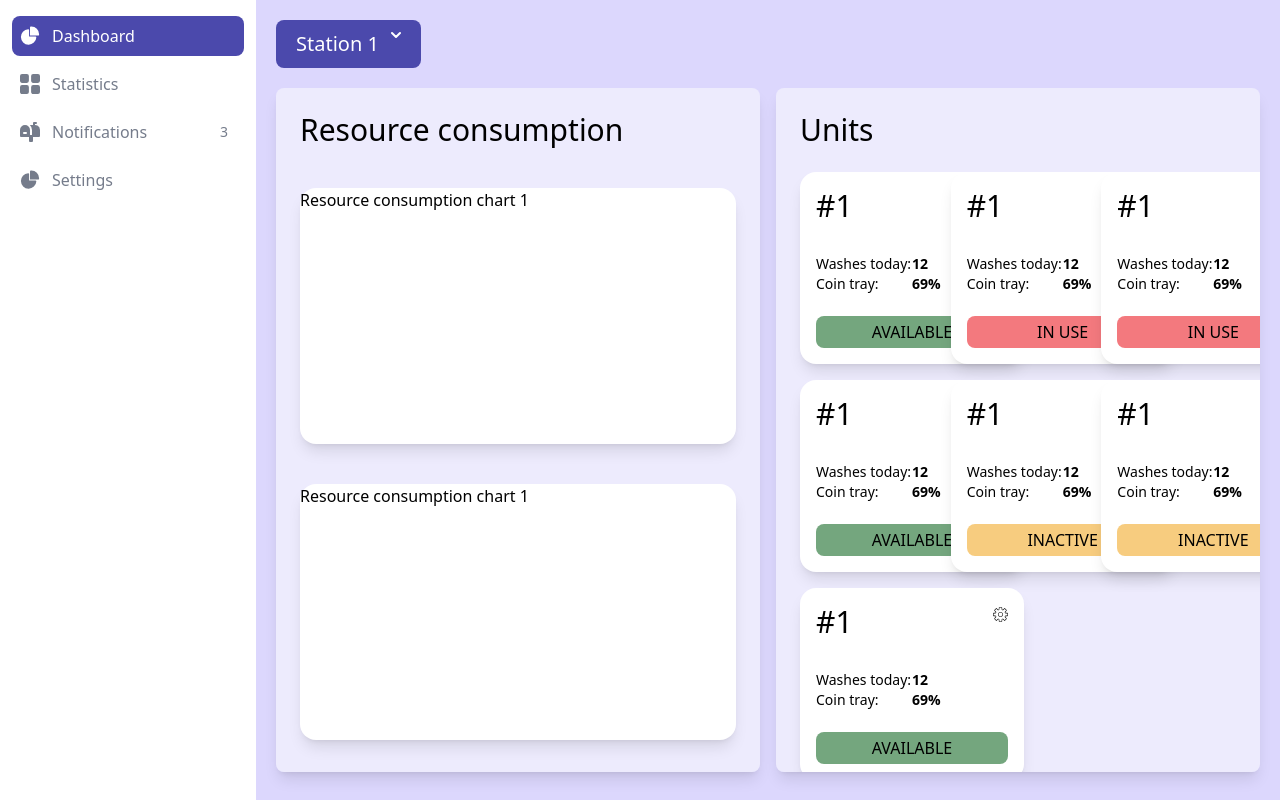
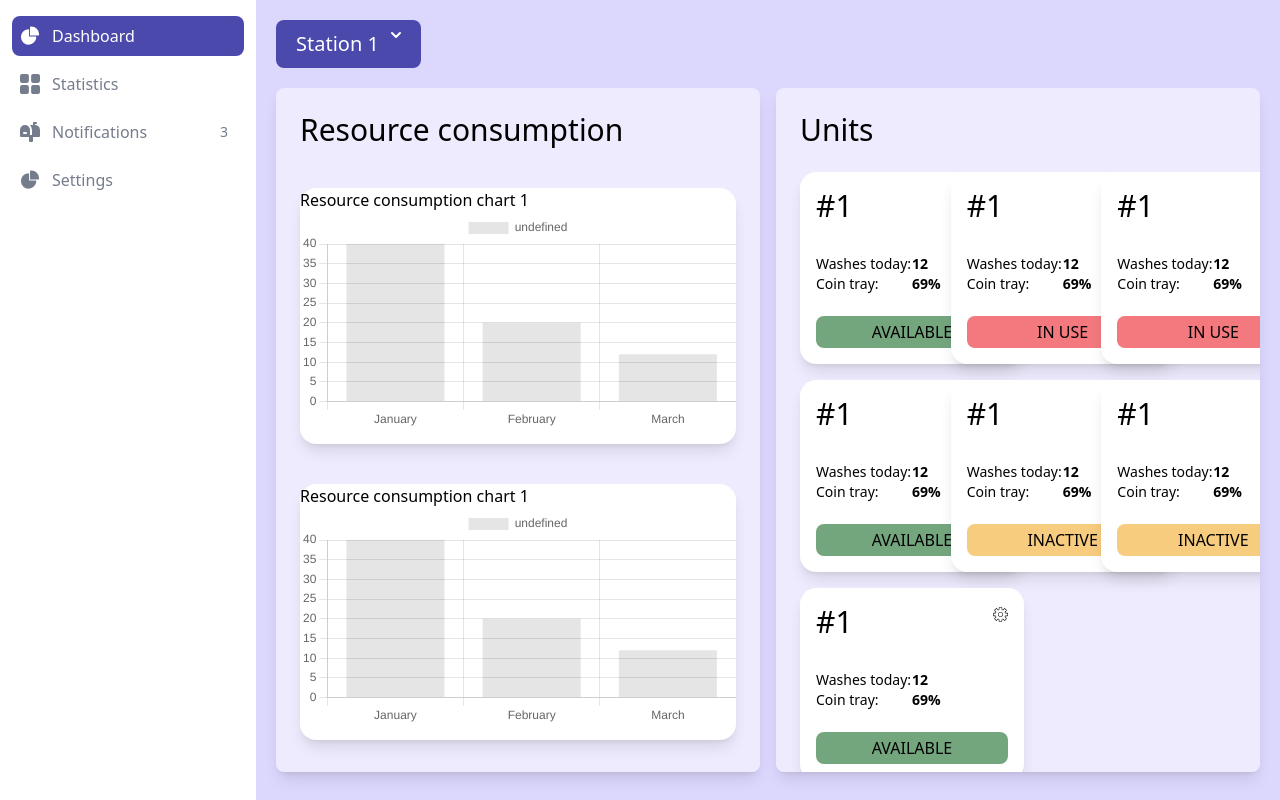
Before and after one commit to milardich/carwash-monitor, a Vue app: page /dashboard in a window 1280 px wide. Built offline with nearby package versions, Linux system fonts and the light colour scheme.

Commit message:
added vue-chartjs wrapper for chart.js

```diff
--- a/package.json
+++ b/package.json
@@ -14,8 +14,10 @@
     "format": "prettier --write src/"
   },
   "dependencies": {
+    "chart.js": "^4.4.2",
     "pinia": "^2.1.7",
     "vue": "^3.4.21",
+    "vue-chartjs": "^5.3.0",
     "vue-router": "^4.3.0"
   },
   "devDependencies": {
--- a/src/components/ResourceChartCard.vue
+++ b/src/components/ResourceChartCard.vue
@@ -1,5 +1,42 @@
+<script setup lang="ts">
+import { Bar } from 'vue-chartjs';
+</script>
+
 <template>
     <div class="rounded-2xl border-1 border-black h-64 mt-10 shadow-lg bg-white-light">
         Resource consumption chart 1
+        <Bar :data="data" :options="options" />
     </div>
 </template>
+
+<script lang="ts">
+import {
+    Chart as ChartJS,
+    Title,
+    Tooltip,
+    Legend,
+    BarElement,
+    CategoryScale,
+    LinearScale
+} from 'chart.js'
+
+ChartJS.register(CategoryScale, LinearScale, BarElement, Title, Tooltip, Legend)
+
+export default {
+    name: 'App',
+    components: {
+        Bar
+    },
+    data() {
+        return {
+            data: {
+                labels: ['January', 'February', 'March'],
+                datasets: [{ data: [40, 20, 12] }]
+            },
+            options: {
+                responsive: true
+            }
+        }
+    }
+}
+</script>
```
Also changed, not shown: 1 other file (tests, documents, lock files or other folders).
